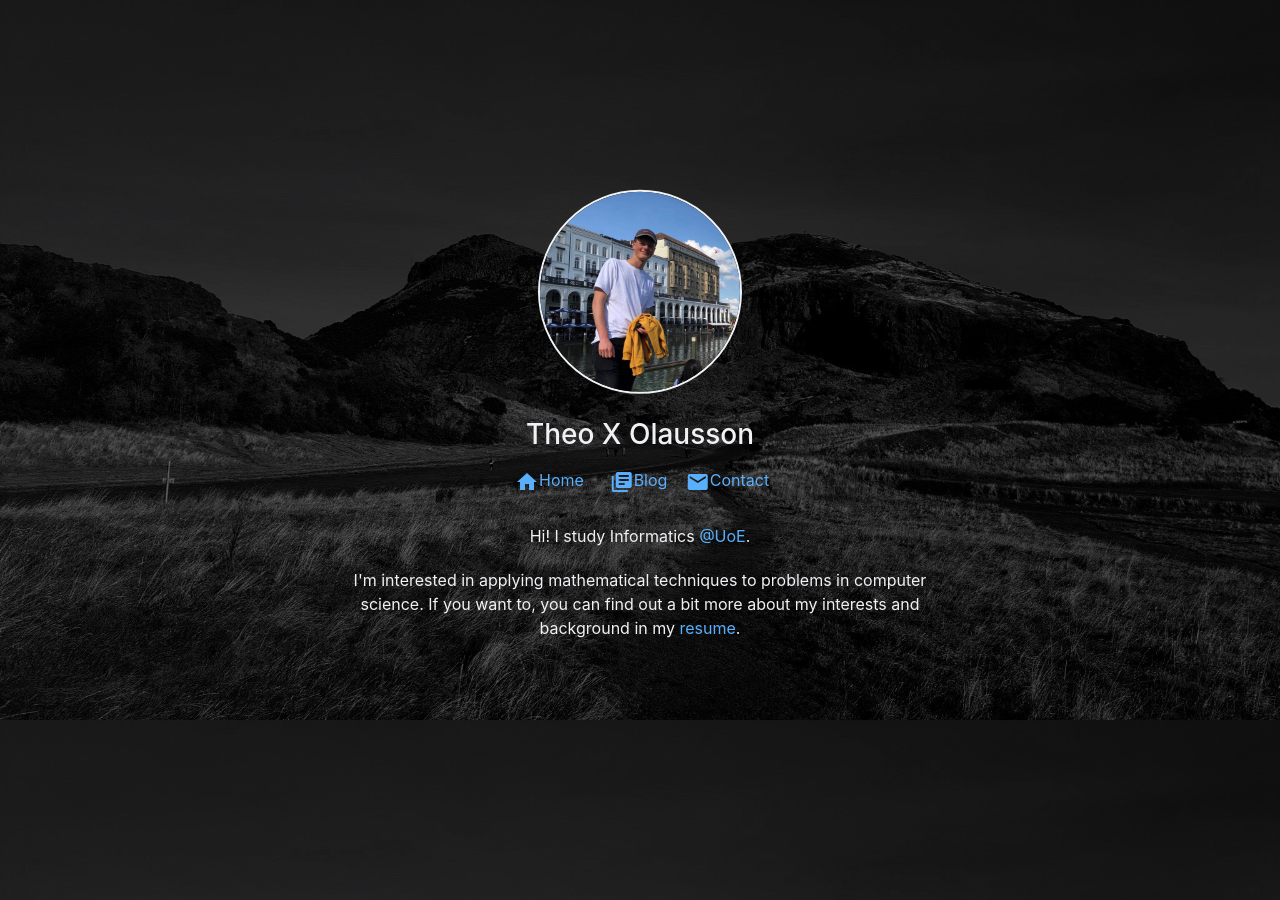
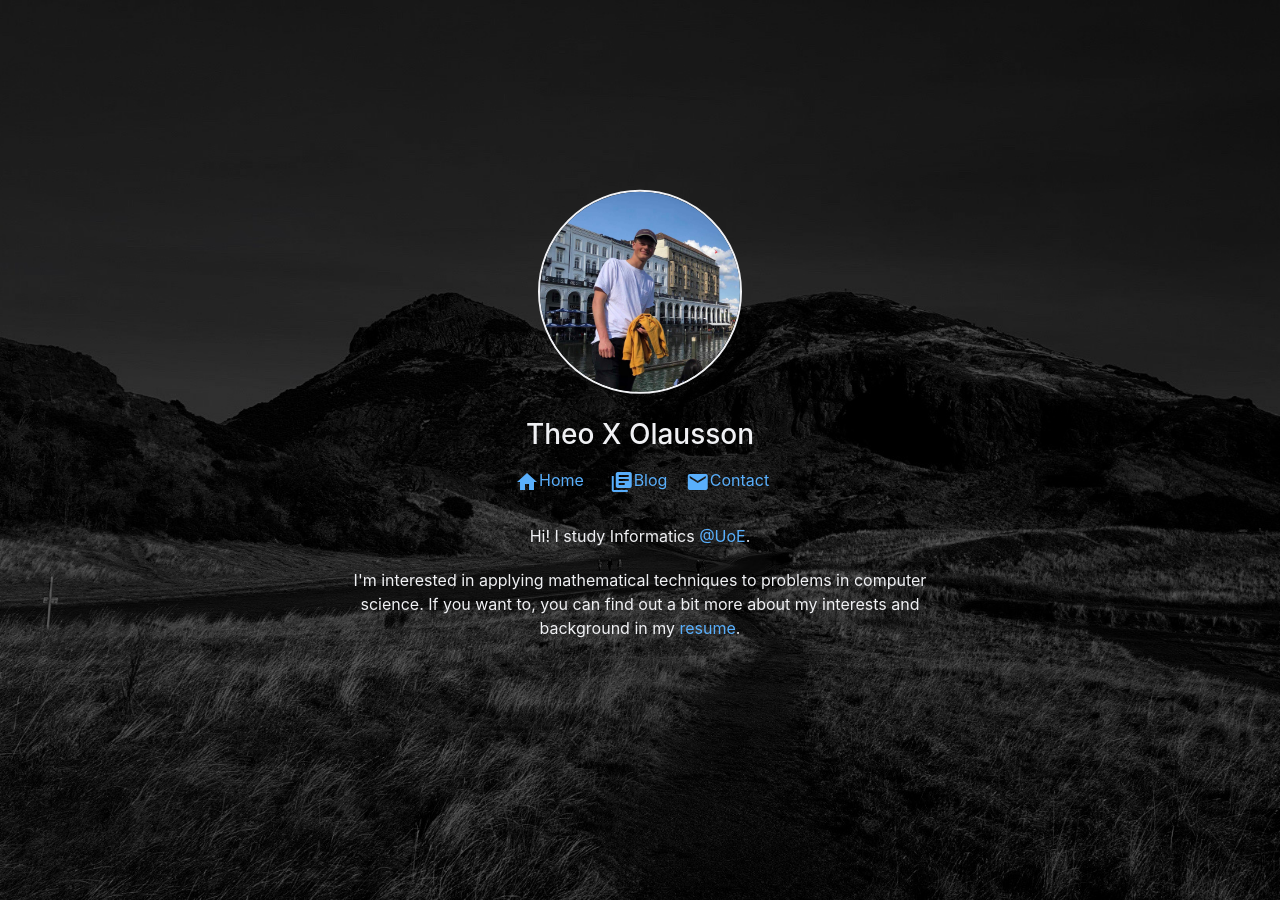
Before and after one commit to theoxo/theoxo.github.io, a Jekyll site: the page built from index.md, in a window 1280 px wide. Built offline with Jekyll 4.4.1, drawn with Linux system fonts in a browser that asks for light colours.

Commit message:
fix: don't repeat background

```diff
--- a/assets/main.css
+++ b/assets/main.css
@@ -1,6 +1,6 @@
 body {
   background-color:#F0F1F4;
-  background: url(/assets/bg.jpg);
+  background: url(/assets/bg.jpg) no-repeat center center fixed;
   -o-background-size: cover;
   -moz-background-size: cover;
   -webkit-background-size: cover;
```
